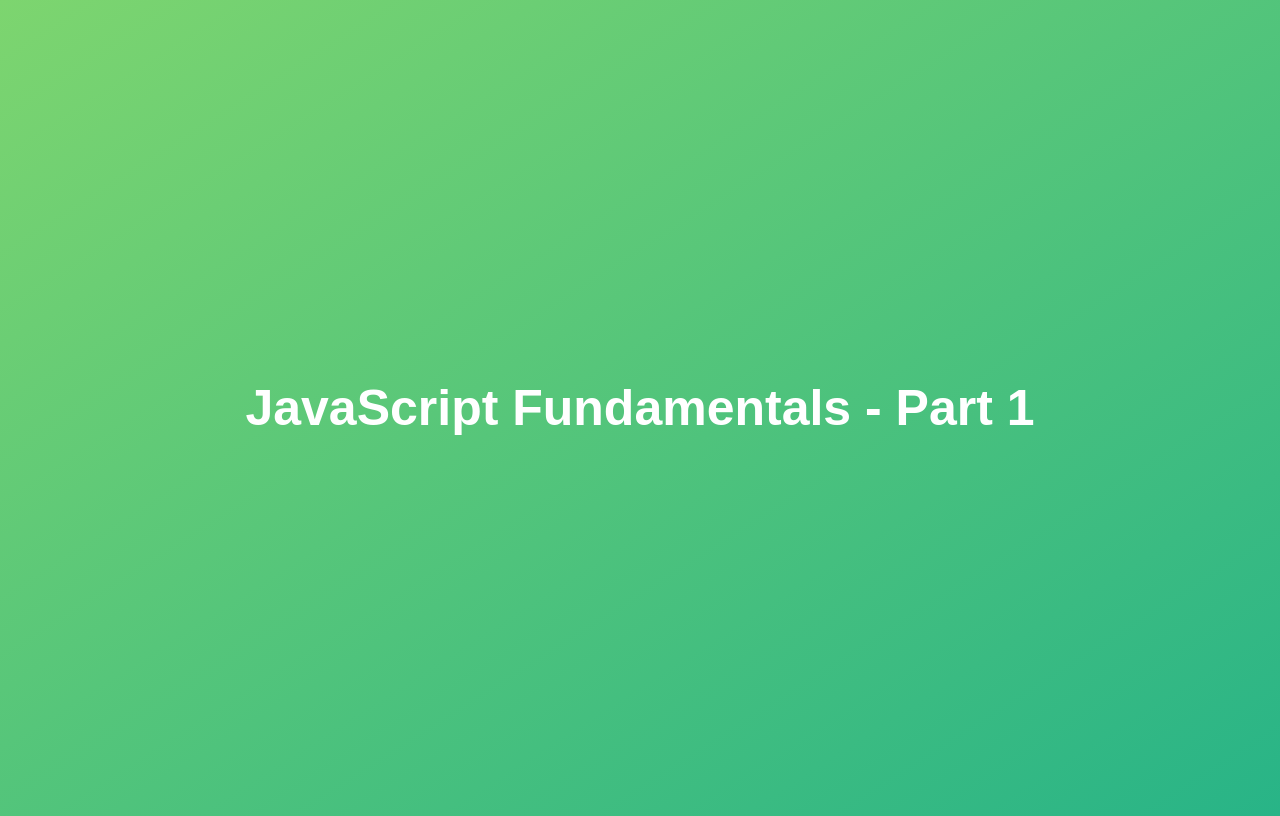
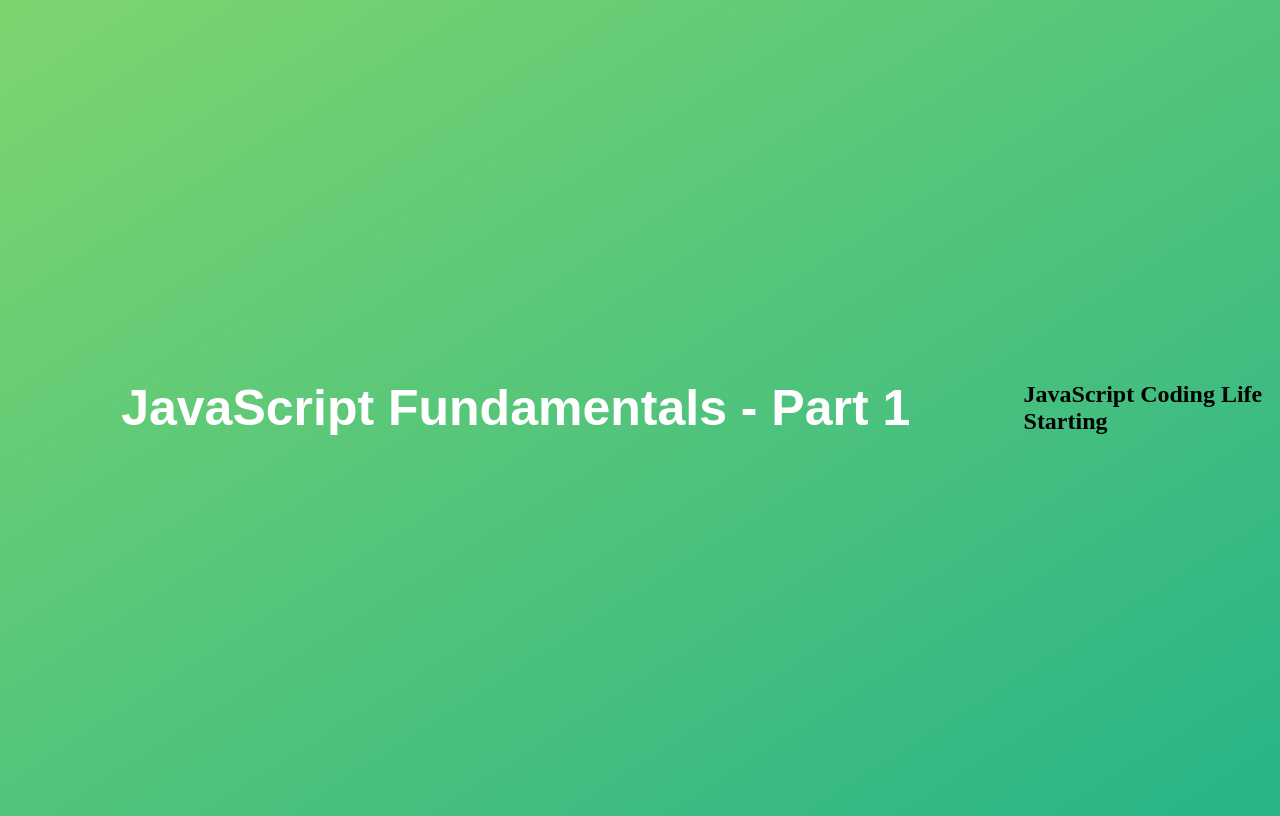
Before and after one commit to icevains/JavaScript-Learning, a plain HTML site: page JavaScript Learning/01-FUNDAMENTALS-PART-1/index.html in a window 1280 px wide. Drawn offline with Linux system fonts and the light colour scheme.

Commit message:
修改了index.html

```diff
--- a/JavaScript Learning/01-FUNDAMENTALS-PART-1/index.html
+++ b/JavaScript Learning/01-FUNDAMENTALS-PART-1/index.html
@@ -24,7 +24,7 @@
   </head>
   <body>
     <h1>JavaScript Fundamentals - Part 1</h1>
-
+    <h2>JavaScript Coding Life Starting</h2>
     <script src="script.js"></script>
   </body>
 </html>
```
